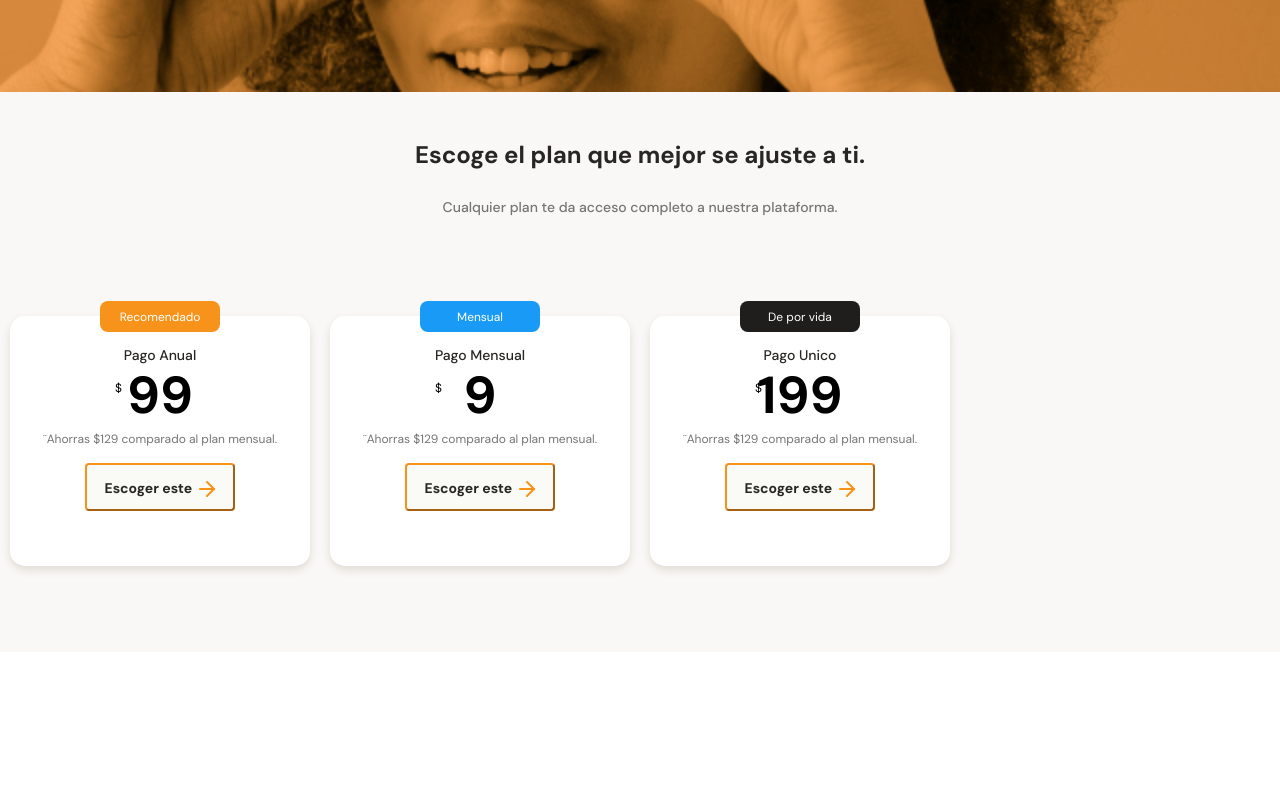
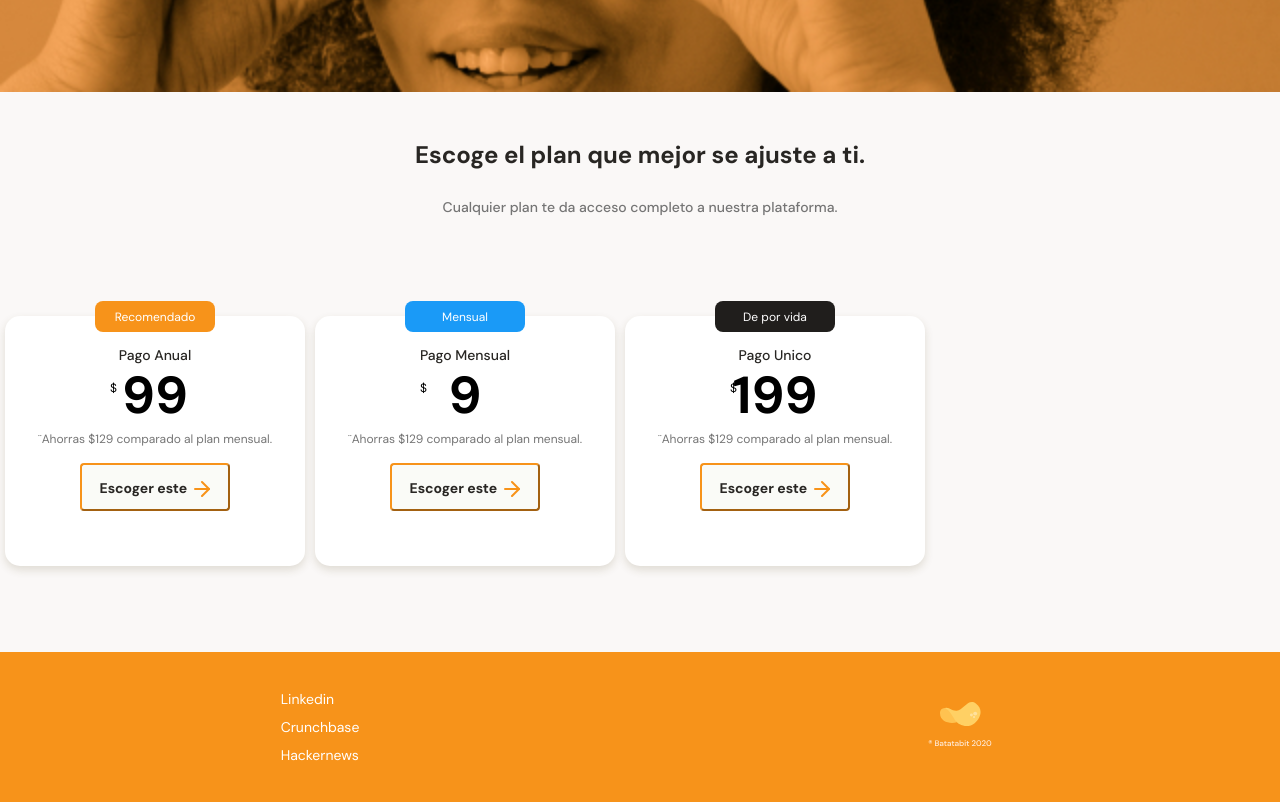
Before and after one commit to SamuelUlises/MobileFirst, a plain HTML site: page index.html in a window 1280 px wide. Shown: the part 2658-3460 px from the top of the page. Before the commit the page ends 3310 px from the top, so only its background shows below. Drawn offline with Linux system fonts and the light colour scheme.

Commit message:
Maqutación y estilado de footer

```diff
--- a/index.html
+++ b/index.html
@@ -153,6 +153,17 @@
             </section>
         </section>
     </main>
-    <footer></footer>
+    <footer>
+        <section class="left">
+            <ul>
+                <li><a href="#"></a>Linkedin</li>
+                <li><a href="#"></a>Crunchbase</li>
+                <li><a href="#"></a>Hackernews</li>
+            </ul>
+        </section>
+        <section class="right">
+            <img src="./assets/img/logo-footer.svg" alt="logo de Batatabit 2020">
+        </section>
+    </footer>
 </body>
 </html>
--- a/styles.css
+++ b/styles.css
@@ -411,10 +411,10 @@ main{
     position: relative;
     scroll-snap-align: center;
     width: 70%;
-    min-width: 230px;
+    min-width: 190px;
     max-width: 300px;
     height: 250px;
-    margin: 50px 10px 0;
+    margin: 50px 5px 0;
     padding: 0 15px;
     background-color: var(--just-white);
     border-radius: 15px;
@@ -493,3 +493,30 @@ main{
     background-image: url("./assets/icons/orange-right-arrow.svg");
     vertical-align: text-bottom;
 }
+
+footer{
+    display: flex;
+    width: 100%;
+    height: 150px;
+    background-color: var(--bitcoin-orange);
+}
+
+footer section{
+    width: 50%;
+    display: flex;
+    justify-content: center;
+    align-items: center;
+}
+
+footer .left ul{
+    font-size: 1.4rem;
+    font-weight: 500px;
+    line-height: 1.8rem;
+    list-style: none;
+}
+
+.left li{
+    margin: 10px 0;
+    color: var(--just-white);
+    text-decoration: none;
+}
```
